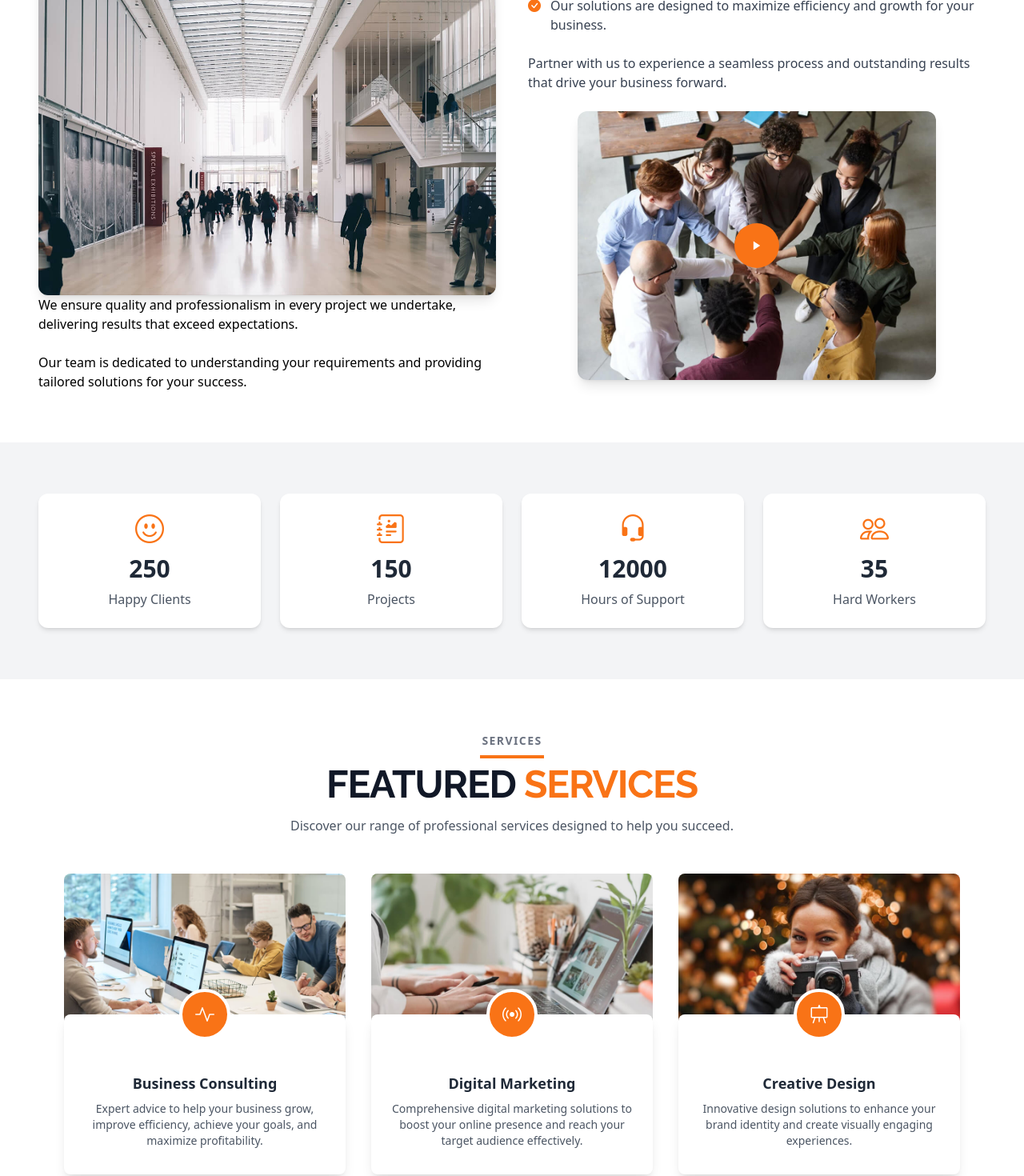
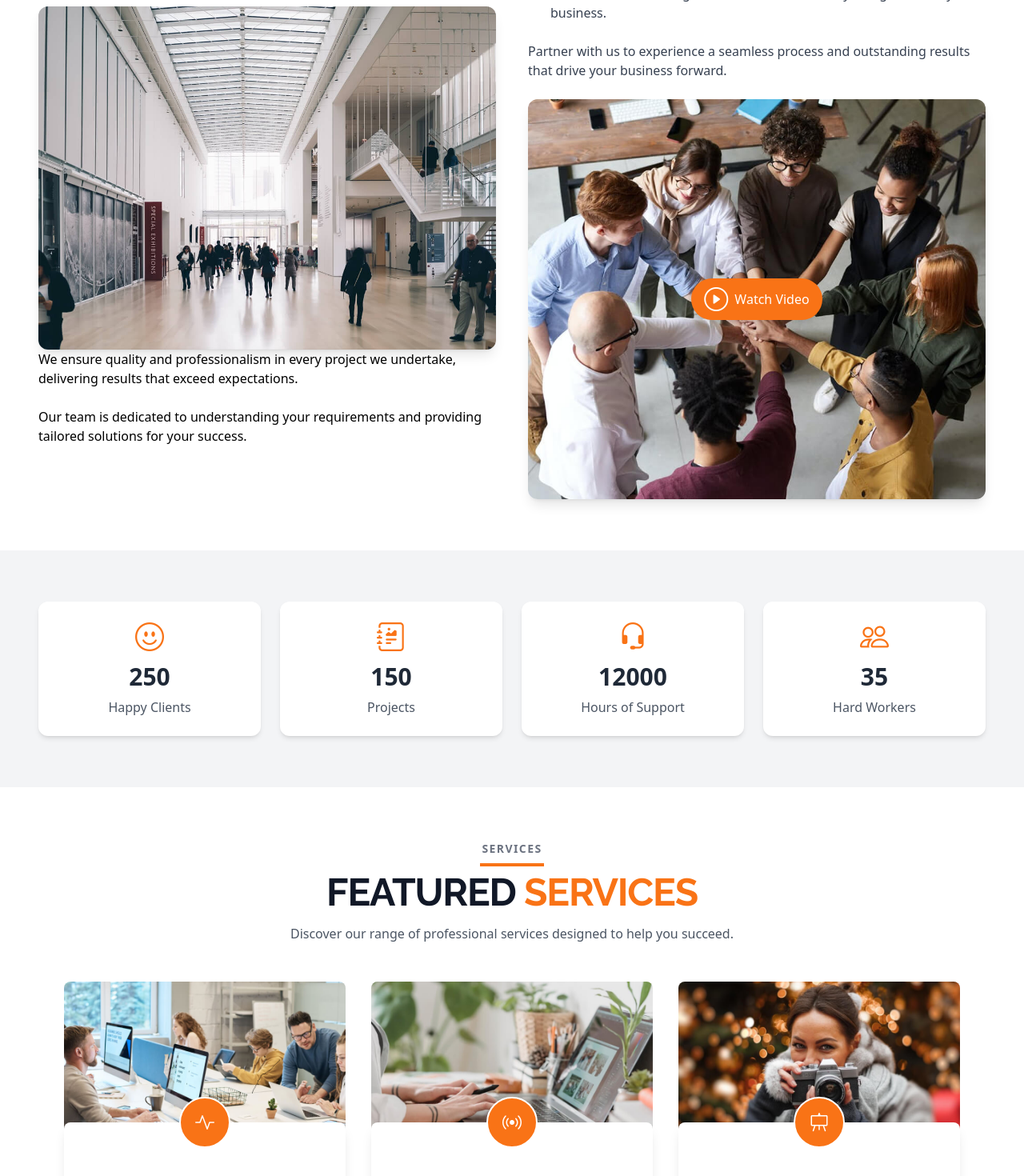
Before and after one commit to Hemanth0250/assessment_project, a Nuxt app in the folder websitefe/: page / in a window 1280 px wide. Shown: the part 1020-2490 px from the top of the page at 80% size. Built offline with nearby package versions, Linux system fonts and the light colour scheme.

Commit message:
add transitions using aos

```diff
--- a/websitefe/components/About.vue
+++ b/websitefe/components/About.vue
@@ -1,70 +1,95 @@
 <template>
-  <section class="px-6 py-16 bg-white md:px-12">
+  <section class="px-6 py-16 bg-white md:px-12" data-aos="fade-up" data-aos-offset="50">
     <div class="grid items-center max-w-screen-xl gap-10 mx-auto md:grid-cols-2">
       <!-- Left Column (Image) -->
-      <div>
+      <div data-aos="fade-up" data-aos-delay="100">
         <h2 class="mb-4 text-3xl font-bold text-gray-900 md:text-4xl">
           We provide reliable solutions for your business needs
         </h2>
-        <img src="/image/image1.png" alt="Team collaborating" class="object-cover w-full h-auto shadow-lg rounded-xl" />
+        <img src="/image/image1.png" alt="Team collaborating"
+          class="object-cover w-full h-auto shadow-lg rounded-xl" />
         <ul>
-          <li class="flex items-start gap-3">
+          <li class="flex items-start gap-3" data-aos="fade-up" data-aos-delay="200">
             We ensure quality and professionalism in every project we undertake, delivering results that exceed expectations.
           </li>
           <br>
-          <li>
+          <li data-aos="fade-up" data-aos-delay="300">
             Our team is dedicated to understanding your requirements and providing tailored solutions for your success.
           </li>
         </ul>
       </div>
 
-      <div>
+      <!-- Right Column -->
+      <div data-aos="fade-up" data-aos-delay="400">
         <p class="mb-6 italic text-gray-500">
           Our mission is to help you achieve your goals through innovative and effective strategies.
         </p>
 
         <ul class="mb-6 space-y-4 text-gray-700">
-          <li class="flex items-start gap-3">
-            <i class="text-orange-500 bi bi-check-circle-fill" ></i>
+          <li class="flex items-start gap-3" data-aos="fade-up" data-aos-delay="500">
+            <i class="text-orange-500 bi bi-check-circle-fill"></i>
             We offer comprehensive support and guidance throughout your journey.
           </li>
-          <li class="flex items-start gap-3">
-            <i class="text-orange-500 bi bi-check-circle-fill" ></i>
+          <li class="flex items-start gap-3" data-aos="fade-up" data-aos-delay="600">
+            <i class="text-orange-500 bi bi-check-circle-fill"></i>
             Our solutions are designed to maximize efficiency and growth for your business.
           </li>
         </ul>
 
-        <p class="mb-6 text-gray-700">
+        <p class="mb-6 text-gray-700" data-aos="fade-up" data-aos-delay="700">
           Partner with us to experience a seamless process and outstanding results that drive your business forward.
         </p>
 
         <!-- Video Section -->
-        <div class="relative w-full max-w-md mx-auto overflow-hidden shadow-lg rounded-xl">
-          <img src="/image/image3.png" alt="Team working" class="object-cover w-90 h-90 " />
-          <button class="absolute inset-0 flex items-center justify-center">
-            <div class="p-4 transition bg-orange-500 rounded-full shadow-lg hover:scale-105">
-              <svg class="w-6 h-6 text-white" fill="currentColor" viewBox="0 0 20 20">
-                <path d="M6.5 5.5v9l7-4.5-7-4.5z" />
-              </svg>
+        <div class="relative w-full max-w-2xl mx-auto overflow-hidden shadow-lg rounded-xl" data-aos="fade-up" data-aos-delay="800">
+          <img src="/image/image3.png" alt="Team working" class="object-cover w-full h-[500px]" />
+
+          <!-- Play Button -->
+          <a
+            href="https://www.youtube.com/watch?v=Y7f98aduVJ8"
+            class="absolute inset-0 flex items-center justify-center text-white transition glightbox hover:scale-105"
+          >
+            <div class="flex items-center gap-2 px-4 py-2 bg-orange-500 rounded-full shadow-lg">
+              <i class="text-3xl bi bi-play-circle"></i>
+              <span class="hidden md:inline">Watch Video</span>
             </div>
-          </button>
+          </a>
         </div>
       </div>
     </div>
   </section>
 
   <!-- Stats Section -->
-  <section class="px-6 py-16 bg-gray-100 md:px-12">
+  <section class="px-6 py-16 bg-gray-100 md:px-12" data-aos="fade-up" data-aos-offset="50">
     <div class="grid max-w-screen-xl grid-cols-1 gap-6 mx-auto md:grid-cols-4">
-      <StatCard icon="bi-emoji-smile" :endValue="250" label="Happy Clients" />
-      <StatCard icon="bi-journal-richtext" :endValue="150" label="Projects" />
-      <StatCard icon="bi-headset" :endValue="12000" label="Hours of Support" />
-      <StatCard icon="bi-people" :endValue="35" label="Hard Workers" />
+      <StatCard icon="bi-emoji-smile" :endValue="250" label="Happy Clients" data-aos="fade-up" data-aos-delay="100"/>
+      <StatCard icon="bi-journal-richtext" :endValue="150" label="Projects" data-aos="fade-up" data-aos-delay="200"/>
+      <StatCard icon="bi-headset" :endValue="12000" label="Hours of Support" data-aos="fade-up" data-aos-delay="300"/>
+      <StatCard icon="bi-people" :endValue="35" label="Hard Workers" data-aos="fade-up" data-aos-delay="400"/>
     </div>
   </section>
 </template>
 
 <script setup>
-import { CheckIcon } from '@heroicons/vue/24/solid'
+import { onMounted } from 'vue'
 import StatCard from '@/components/StatCard.vue'
+
+// Glightbox: Only load in browser
+onMounted(async () => {
+  if (typeof window !== 'undefined') {
+    await import('glightbox/dist/css/glightbox.css')
+    const GLightbox = (await import('glightbox')).default
+    GLightbox({ selector: '.glightbox' })
+
+    // AOS animations
+    await import('aos/dist/aos.css')
+    const AOS = (await import('aos')).default
+    AOS.init({
+      duration: 800, // ms
+      offset: 20, // px from trigger point (≈ 2cm effect)
+      easing: 'ease-out',
+      once: true // only animate once
+    })
+  }
+})
 </script>
--- a/websitefe/components/Contact.vue
+++ b/websitefe/components/Contact.vue
@@ -1,5 +1,5 @@
 <template>
-  <section id="contact" class="py-16 contact section">
+  <section id="contact" class="py-16 contact section" data-aos="fade-up" data-aos-delay="100">
     <!-- Section Title -->
     <div class="max-w-4xl px-4 mx-auto mb-12 text-center">
       <h2 class="relative inline-block text-sm font-semibold tracking-widest text-gray-500 uppercase">
--- a/websitefe/components/Header.vue
+++ b/websitefe/components/Header.vue
@@ -13,8 +13,8 @@
     <!-- Navbar -->
     <div class="relative z-10 max-w-screen-xl px-6 mx-auto">
       <!-- Top Bar -->
-      <div class="flex items-center justify-between py-4 text-xl font-raleway">
-        <div class="text-2xl font-bold cursor-pointer" @click="scrollToTop">Dewi</div>
+      <div class="flex items-center justify-between py-4 text-xl font-raleway ">
+        <div class="text-2xl font-bold cursor-pointer hover:text-orange-500" @click="scrollToTop">Dewi</div>
 
         <!-- Hamburger Icon -->
         <button @click="isMenuOpen = !isMenuOpen" class="z-50 md:hidden focus:outline-none">
--- a/websitefe/components/Hero.vue
+++ b/websitefe/components/Hero.vue
@@ -1,8 +1,7 @@
 <template>
   <section
     class="relative w-full h-screen text-white bg-center bg-cover"
-    style="background-image: url('/image/hero-bg.png')"
-  >
+    style="background-image: url('/image/hero-bg.png')" >
     <!-- Semi-transparent dark overlay (static) -->
     <div class="absolute inset-0 bg-black/60"></div>
 
--- a/websitefe/components/Navbar.vue
+++ b/websitefe/components/Navbar.vue
@@ -1,7 +1,7 @@
 <template>
   <nav
     :class="[
-      'w-full z-50 transition-all duration-300',
+      'l-xl w-full z-50 transition-all duration-300 ',
       isSticky ? 'fixed top-0 bg-black/80 backdrop-blur' : 'absolute top-0 bg-transparent'
     ]"
   >
@@ -33,7 +33,7 @@
     <transition name="fade">
       <div v-if="isMenuOpen" class="px-6 py-6 text-white md:hidden bg-black/90 backdrop-blur">
         <ul class="flex flex-col space-y-4 text-sm uppercase">
-          <li><NuxtLink to="/" class="block" :class="{ active: activeSection === 'home' }" @click="handleMobileNav">Home</NuxtLink></li>
+          <li><NuxtLink to="#hero" class="block" :class="{ active: activeSection === 'home' }" @click="handleMobileNav">Home</NuxtLink></li>
           <li><a href="#about" class="block" :class="{ active: activeSection === 'about' }" @click="handleMobileNav">About</a></li>
           <li><NuxtLink to="#services" class="block" :class="{ active: activeSection === 'services' }" @click="handleMobileNav">Services</NuxtLink></li>
           <li><NuxtLink to="#portfolio" class="block" :class="{ active: activeSection === 'portfolio' }" @click="handleMobileNav">Portfolio</NuxtLink></li>
--- a/websitefe/components/Portfolio.vue
+++ b/websitefe/components/Portfolio.vue
@@ -1,7 +1,7 @@
 <template>
   <section id="portfolio" class="px-4 py-16 portfolio">
     <!-- Section Title -->
-    <div class="max-w-4xl px-4 mx-auto mb-12 text-center">
+    <div class="max-w-4xl px-4 mx-auto mb-12 text-center" data-aos="fade-up" data-aos-delay="100">
       <h2 class="relative inline-block text-sm font-semibold tracking-widest text-gray-500 uppercase">
         Portfolio
         <span class="block w-20 h-1 mx-auto mt-2 bg-orange-500"></span>
@@ -12,7 +12,7 @@
     </div>
 
     <!-- Filters -->
-    <ul class="flex flex-wrap justify-center gap-4 mb-10 text-lg font-medium">
+    <ul class="flex flex-wrap justify-center gap-4 mb-10 text-lg font-medium" data-aos="fade-up" data-aos-delay="200">
       <li
         v-for="cat in categories"
         :key="cat"
@@ -25,7 +25,7 @@
     </ul>
 
     <!-- Portfolio Grid -->
-    <div class="grid grid-cols-1 gap-6 sm:grid-cols-2 lg:grid-cols-3">
+    <div class="grid grid-cols-1 gap-6 sm:grid-cols-2 lg:grid-cols-3" data-aos="fade-up" data-aos-delay="250">
       <transition-group name="zoom" tag="div" class="contents">
         <div
           v-for="(item, index) in filteredItems"
--- a/websitefe/components/Services.vue
+++ b/websitefe/components/Services.vue
@@ -1,7 +1,7 @@
 <template>
-  <section id="services" class="py-16 bg-white">
+  <section id="services" class="py-16 bg-white" >
     <!-- Section Title -->
-    <div class="max-w-4xl px-4 mx-auto mb-12 text-center">
+    <div class="max-w-4xl px-4 mx-auto mb-12 text-center" data-aos="fade-up" data-aos-delay="100">
       <h2 class="relative inline-block text-sm font-semibold tracking-widest text-gray-500 uppercase">
         Services
         <span class="block w-20 h-1 mx-auto mt-2 bg-orange-500"></span>
@@ -21,30 +21,32 @@
     <div
       v-for="(service, index) in services"
       :key="index"
-        class="relative transition-transform transform hover:-translate-y-1"
+      class="relative transition-transform transform hover:-translate-y-1 group"
     >
     <!-- Image -->
-        <div class="overflow-hidden rounded-lg">
+    <div class="overflow-hidden rounded-lg" data-aos="fade-up" :data-aos-delay="200 + (index * 100)">
       <img
         :src="service.image"
         :alt="service.title"
-            class="object-cover w-full h-56 transition-transform duration-500 ease-in-out hover:scale-110"
+        class="object-cover w-full h-56 transition-transform duration-500 ease-in-out group-hover:scale-110"
       />
     </div>
 
     <!-- Details Card -->
     <div
       class="relative z-10 px-6 pt-16 pb-8 -mt-12 text-center bg-white rounded-lg shadow-lg"
+      data-aos="fade-up"
+      :data-aos-delay="250 + (index * 100)"
     >
       <!-- Icon -->
       <div
-            class="absolute top-0 flex items-center justify-center w-16 h-16 text-2xl text-white transform -translate-x-1/2 -translate-y-1/2 bg-orange-500 border-4 border-white rounded-full left-1/2"
+        class="absolute top-0 flex items-center justify-center w-16 h-16 text-2xl text-white transition-colors duration-300 transform -translate-x-1/2 -translate-y-1/2 bg-orange-500 border-2 border-white rounded-full left-1/2 group-hover:bg-white group-hover:text-orange-500 group-hover:border-orange-500"
       >
         <i :class="['bi', service.icon]"></i>
       </div>
 
       <!-- Title -->
-          <h3 class="mt-2 text-lg font-bold text-gray-800 transition hover:text-orange-500">
+      <h3 class="mt-2 text-lg font-bold text-gray-800 transition group-hover:text-orange-500">
         {{ service.title }}
       </h3>
 
@@ -53,6 +55,7 @@
     </div>
   </div>
 </div>
+
   </section>
 </template>
 
--- a/websitefe/components/Services2.vue
+++ b/websitefe/components/Services2.vue
@@ -1,5 +1,5 @@
 <template>
-  <section id="services-2" class="py-16 bg-gray-100">
+  <section id="services-2" class="py-16 bg-gray-100" data-aos="fade-up" data-aos-delay="100">
     <!-- Section Title -->
     <div class="max-w-4xl px-4 mx-auto mb-12 text-center">
       <h2 class="relative inline-block text-sm font-semibold tracking-widest text-gray-500 uppercase">
--- a/websitefe/components/Team.vue
+++ b/websitefe/components/Team.vue
@@ -1,5 +1,5 @@
 <template>
-  <section id="team" class="py-16 bg-gray-100">
+  <section id="team" class="py-16 bg-gray-100" data-aos="fade-up" data-aos-delay="100">
     <!-- Section Title -->
      <div class="max-w-4xl px-4 mx-auto mb-12 text-center">
       <h2 class="relative inline-block text-sm font-semibold tracking-widest text-gray-500 uppercase">
@@ -13,7 +13,7 @@
 
 
     <!-- Team Grid -->
-    <div class="grid max-w-6xl grid-cols-1 gap-10 px-4 mx-auto sm:grid-cols-2 lg:grid-cols-3">
+    <div class="grid max-w-6xl grid-cols-1 gap-10 px-4 mx-auto sm:grid-cols-2 lg:grid-cols-3" data-aos="fade-up" data-aos-delay="200">
       <div
         v-for="(member, index) in teamMembers"
         :key="index"
--- a/websitefe/package.json
+++ b/websitefe/package.json
@@ -12,7 +12,9 @@
   "dependencies": {
     "@heroicons/vue": "^2.2.0",
     "@nuxtjs/tailwindcss": "^6.14.0",
+    "aos": "^2.3.4",
     "bootstrap-icons": "^1.13.1",
+    "glightbox": "^3.3.1",
     "nuxt": "^4.0.1",
     "swiper": "^11.2.10",
     "vue": "^3.5.18",
```
Also changed, not shown: 1 other file (tests, documents, lock files or other folders). Lines whose indentation alone changed are shown as unchanged.
